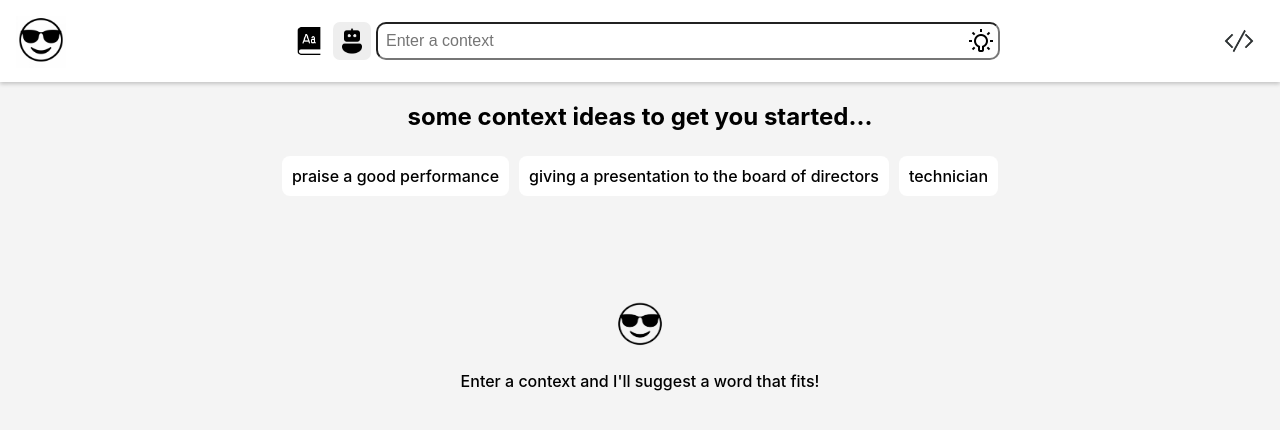
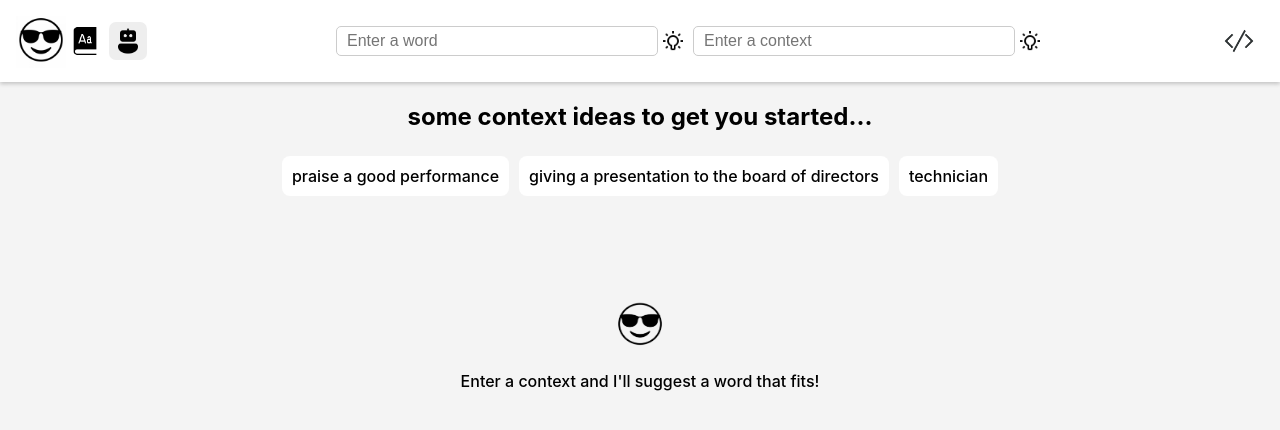
Before and after one commit to Aanuoluwa101/soundsophisticated, a React (Create React App) app in the folder client/soundsophisticated/: page / in a window 1280 px wide. Shown: the top 430 px of the page. Built offline with nearby package versions, Linux system fonts and the light colour scheme; a web font is replaced by a local one.

Commit message:
word and context

```diff
--- a/client/soundsophisticated/src/components/Assistant.jsx
+++ b/client/soundsophisticated/src/components/Assistant.jsx
@@ -30,15 +30,19 @@ function Assistant() {
     }, [context])
 
 
-    const getSuggestion = async (context) => {
+    const getSuggestion = async (word, context) => {
         setLoading(true)
         setData(null)
         setError(null)
 
+        //console.log(word)
+        //console.log(context)
+        //const baseUrl = 'http://localhost:5000/api/v1'
+        const baseUrl = 'https://soundsohpisticated.onrender.com/api/v1'
+        const url = `${baseUrl}/assistant/suggest?word=${encodeURIComponent(word)}&context=${encodeURIComponent(context)}`;
         try{
-            //const response = await axios.post(`http://localhost:5000/api/v1/assistant/suggest/${context}`)
-            const response = await axios.post(`https://soundsohpisticated.onrender.com/api/v1/assistant/suggest/${context}`)
-            console.log(response.data)
+            const response = await axios.post(url)
+            //console.log(response.data)
             setData(response.data)
             setLoading(false)
         } catch(error) {
@@ -56,7 +60,9 @@ function Assistant() {
 
     return (
         <>
-            <Header mode={mode} getSuggestion={getSuggestion} passedSearchInput={context}/>
+            <Header mode={mode} getSuggestion={getSuggestion}
+                                passedSearchInput={context}
+                                />
             {data && <SuggestedWord data={data}/>}
             {error && <p className={styles.error}>{error}</p>}
             {loading && (
--- a/client/soundsophisticated/src/components/Dictionary.jsx
+++ b/client/soundsophisticated/src/components/Dictionary.jsx
@@ -17,6 +17,8 @@ function Dictionary() {
     const location = useLocation();
     const { searchInput } = location.state || '';
 
+    const [initialLoading, setInitialLoading] = useState(true);
+
     const mode = dictionary
 
     const getMeaning = async (searchInput) => {
@@ -30,9 +32,8 @@ function Dictionary() {
             if (response.status == 200){
                 const word = response.data
                 //console.log(word)
-                setLoading(false)
                 setData(word)
-                console.log(word)
+                //console.log(word)
                 //console.log(data)
             }
         } catch(error) {
@@ -42,15 +43,20 @@ function Dictionary() {
                 setError(error.message);
             }
             setData(null);
-            setLoading(false)
+        } finally {
+            setLoading(false);
+            setInitialLoading(false);
         }
     }
 
     useEffect(() => {
+        //console.log("a search input was passed")
         if (searchInput){
             getMeaning(searchInput)
+        }  else {
+            setInitialLoading(false);  // No search input, set initial loading to false immediately
         }
-    }, [])
+    }, [searchInput])
 
 
         return (
@@ -59,7 +65,7 @@ function Dictionary() {
                 {data && <SearchedWord data={data}/>}
                 {error && <p className={styles.error}>{error}</p>}
                 {loading && <div className={styles.loader}><Loader/></div>}
-                {!data && !error && !loading && <DictionaryHome/>}
+                {!data && !error && !loading && !initialLoading && <DictionaryHome/>}
             </>
         );
 }
--- a/client/soundsophisticated/src/components/DictionaryHome.jsx
+++ b/client/soundsophisticated/src/components/DictionaryHome.jsx
@@ -12,7 +12,7 @@ const DictionaryHome = () => {
 
     useEffect(() => {
         const getWordOfTheDay = async () => {
-            console.log("calling get word of the day");
+            //console.log("calling get word of the day");
             setData(null);
             setError(null);
             setLoading(true)
@@ -23,7 +23,7 @@ const DictionaryHome = () => {
                     const word = response.data;
                     setData(word);
                     // setLoading(false)
-                    console.log(word);
+                    //console.log(word);
                 }
             } catch (error) {
                 // setLoading(false)
--- a/client/soundsophisticated/src/components/Header.jsx
+++ b/client/soundsophisticated/src/components/Header.jsx
@@ -2,13 +2,15 @@ import React, { useState, useEffect } from 'react'
 import icons from './icons'
 import styles from '../styles/header.module.css'
 import { useNavigate } from 'react-router-dom';
+import { dictionary, assistant } from './modes';
 
 
 
 function Header(props) {
     const passedSearchInput = props.passedSearchInput || ''
     const { mode, getMeaning, getSuggestion } = props
-    const [searchInput, setSearchInput] = useState(passedSearchInput)
+    const [searchInput, setSearchInput] = useState(passedSearchInput)  //search input here is the word (both in the dictionary and assistant modes)
+    const [context, setContext] = useState('')
     const navigate = useNavigate()
 
 
@@ -24,9 +26,13 @@ function Header(props) {
 
 
     const handleSearchOrSuggest = () => {
-        //console.log(searchInput)
+        // console.log(searchInput)
+        // console.log(context)
+
+        //console.log(`word is ${searchInput}`)
+        //console.log(`context is ${context}`)
         if (mode.type == "assistant")
-            getSuggestion(searchInput);
+            getSuggestion(searchInput, context);
         else if (mode.type == "dictionary")
             getMeaning(searchInput);
     }
@@ -61,16 +67,42 @@ function Header(props) {
                 </div>
             </div>
 
-            <div className={styles["search-bar"]}>
-                <input type="text"
-                       className={styles["search-input"]}
-                       placeholder={mode.inputPlaceholder}
-                       value={searchInput}
-                       onChange={e => setSearchInput(e.target.value)}
-                       onKeyDown={handleKeyPress}/>
-                <img src={mode.inputIcon} alt="Search"
-                     className={styles["search-icon"]} onClick={() => handleSearchOrSuggest(searchInput)}/>
-            </div>
+            <div className={styles['search-bar-container']}>
+        <div className={styles['search-bar']}>
+          <input
+            type="text"
+            className={styles['search-input']}
+            placeholder={dictionary.inputPlaceholder}
+            value={searchInput}
+            onChange={(e) => setSearchInput(e.target.value)}
+            onKeyDown={handleKeyPress}
+          />
+          <img
+            src={mode.inputIcon}
+            alt="Search"
+            className={styles['search-icon']}
+            onClick={() => handleSearchOrSuggest()}
+          />
+        </div>
+        {mode.type === 'assistant' && (
+          <div className={styles['search-bar']}>
+            <input
+              type="text"
+              className={styles['search-input']}
+              placeholder={assistant.inputPlaceholder}
+              value={context}
+              onChange={(e) => setContext(e.target.value)}
+              onKeyDown={handleKeyPress}
+            />
+            <img
+              src={mode.inputIcon}
+              alt="Search"
+              className={styles['search-icon']}
+              onClick={() => handleSearchOrSuggest()}
+            />
+          </div>
+        )}
+      </div>
             <div className={styles.dev}>
                 <a href="https://github.com/Aanuoluwa101/soundsophisticated">
                     <img src={icons.dev} alt="GitHub page" />
--- a/client/soundsophisticated/src/components/SearchedWord.jsx
+++ b/client/soundsophisticated/src/components/SearchedWord.jsx
@@ -17,7 +17,7 @@ function SearchedWord({ data }) {
 
     useEffect(() => {
         //console.log("idx useEffect")
-        console.log(data)
+        //console.log(data)
         if (meanings)
             setMeaning(meanings[idx])
             // setColorIndex((colorIndex + 1) % colors.length);
--- a/client/soundsophisticated/src/styles/header.module.css
+++ b/client/soundsophisticated/src/styles/header.module.css
@@ -71,26 +71,19 @@ header {
 
 
 /* SEARCH BAR */
-.search-bar {
+/* .search-bar {
     position: relative;
     display: flex;
     align-items: center;
     width: 50%;
-    /* border: 1px solid #ADD8E6; */
-    /* border: .5px solid black; */
-    /* padding: .05rem; */
     border-radius: 15px;
-    /* background-color: #59c174; */
-    /* background-color: black; */
     margin: 0 auto;
     margin-left: 0;
-    /* border: 2px solid orange; */
 }
 .search-input {
     flex: 1;
     padding: .5rem;
     font-size: 16px;
-    /* border: 1px solid #ccc; */
     border-radius: 10px;
 
 }
@@ -108,8 +101,6 @@ header {
 
 button {
 padding: .5rem;
-/* background-color: #388087; */
-/* background-color: #379683; */
 background-color: #2C2E48;
 border-radius: 5px;
 margin-right: .2rem;
@@ -117,8 +108,43 @@ cursor: pointer;
 color: white;
 font-weight: bold;
 font-size: 17px;
+} */
+
+
+.search-bar-container {
+    display: flex;
+    gap: 10px;
+    flex-grow: 1;
+    justify-content: center;
 }
 
+.search-bar {
+    display: flex;
+    align-items: center;
+    gap: 5px;
+}
 
+.search-input {
+    padding: 5px 10px;
+    font-size: 16px;
+    width: 300px;
+    border: 1px solid #ccc;
+    border-radius: 5px;
+}
+
+.search-icon {
+    width: 20px;
+    height: 20px;
+    cursor: pointer;
+}
+
+.dev img {
+    width: 30px;
+    height: 30px;
+}
+
+.hidden {
+    display: none;
+}
 
 /*SEARCH BAR END */
```
